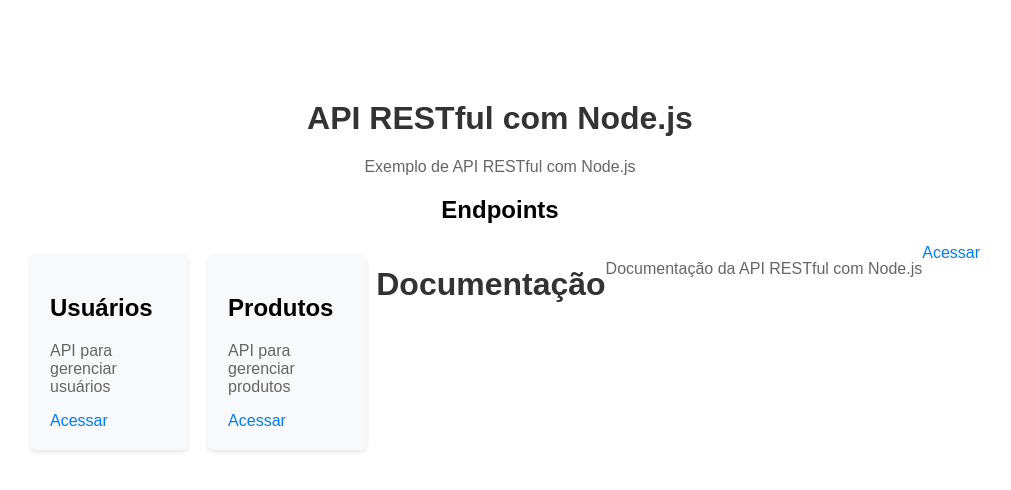
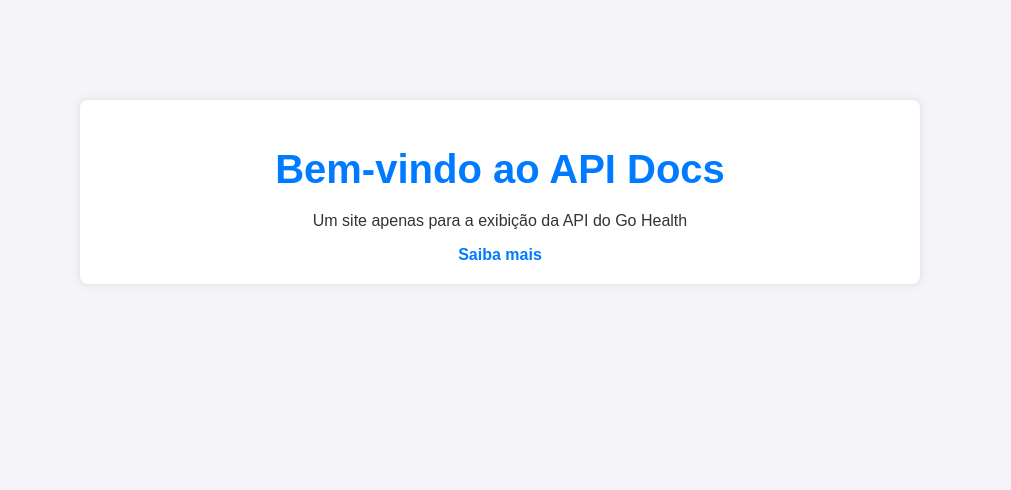
Before and after one commit to gohealthnow/GoAPI, a website: page public/index.html in a window 1280 px wide. Shown: the whole page, without its empty margins (140-1151 px from the left). Drawn offline with Linux system fonts and the light colour scheme.

Commit message:
Atualiza o layout da página inicial com novas cores e estilos, e modifica o conteúdo para melhor apresentação da documentação da API

```diff
--- a/public/index.html
+++ b/public/index.html
@@ -11,76 +11,63 @@
       font-family: Arial, sans-serif;
       text-align: center;
       margin-top: 100px;
+      background-color: #f4f4f9;
+      color: #333;
     }
 
     h1 {
-      color: #333;
+      color: #007bff;
+      font-size: 2.5em;
+      margin-bottom: 20px;
     }
 
     a {
       color: #007bff;
       text-decoration: none;
+      font-weight: bold;
     }
 
     a:hover {
       text-decoration: underline;
     }
 
-    p {
-      color: #666;
+    .container {
+      max-width: 800px;
+      margin: 0 auto;
+      padding: 20px;
+      background-color: #fff;
+      box-shadow: 0 0 10px rgba(0, 0, 0, 0.1);
+      border-radius: 8px;
     }
 
-    .container {
-      max-width: 960px;
-      margin: 0 auto;
+    button {
+      background-color: #007bff;
+      color: #fff;
+      border: none;
+      padding: 10px 20px;
+      font-size: 1em;
+      border-radius: 5px;
+      cursor: pointer;
+      transition: background-color 0.3s ease;
     }
 
-    .row {
-      display: flex;
-      flex-wrap: wrap;
-      justify-content: center;
-    }
-
-    .col {
-      flex: 1;
-      margin: 10px;
-    }
-
-    .card {
-      background: #f8f9fa;
-      border-radius: 5px;
-      box-shadow: 0 2px 4px rgba(0, 0, 0, 0.1);
-      padding: 20px;
-      text-align: left;
+    button:hover {
+      background-color: #0056b3;
     }
   </style>
 </head>
 
 <body>
   <div class="container">
-    <h1>API RESTful com Node.js</h1>
-    <p>Exemplo de API RESTful com Node.js</p>
-    <h2>Endpoints</h2>
-    <div class="row">
-      <div class="col">
-        <div class="card">
-          <h2>Usuários</h2>
-          <p>API para gerenciar usuários</p>
-          <a href="/users">Acessar</a>
-        </div>
-      </div>
-      <div class="col">
-        <div class="card">
-          <h2>Produtos</h2>
-          <p>API para gerenciar produtos</p>
-          <a href="/products">Acessar</a>
-        </div>
-      </div>
-      <h1>Documentação</h1>
-      <p>Documentação da API RESTful com Node.js</p>
-      <a href="/docs">Acessar</a>
-    </div>
+    <h1>Bem-vindo ao API Docs</h1>
+    <p>Um site apenas para a exibição da API do <bold>Go Health</bold></p>
+    <a href="/docs">Saiba mais</a>
   </div>
-</body>
+
+  <script>
+    document.getElementById('redirectButton').addEventListener('click', function() {
+      window.location.href = '/docs';
+    });
+  </script>
 
 </html>
```
